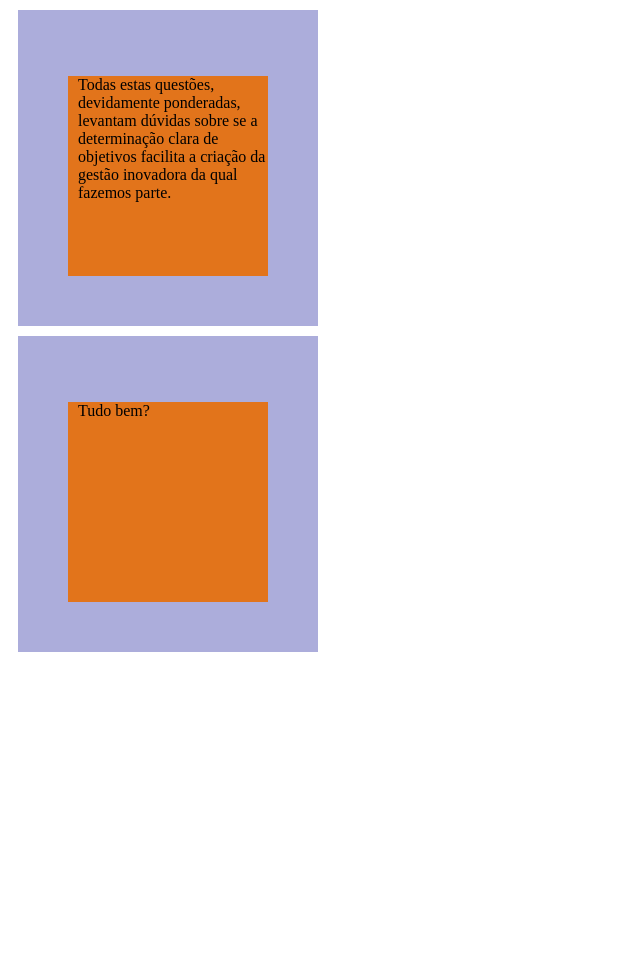
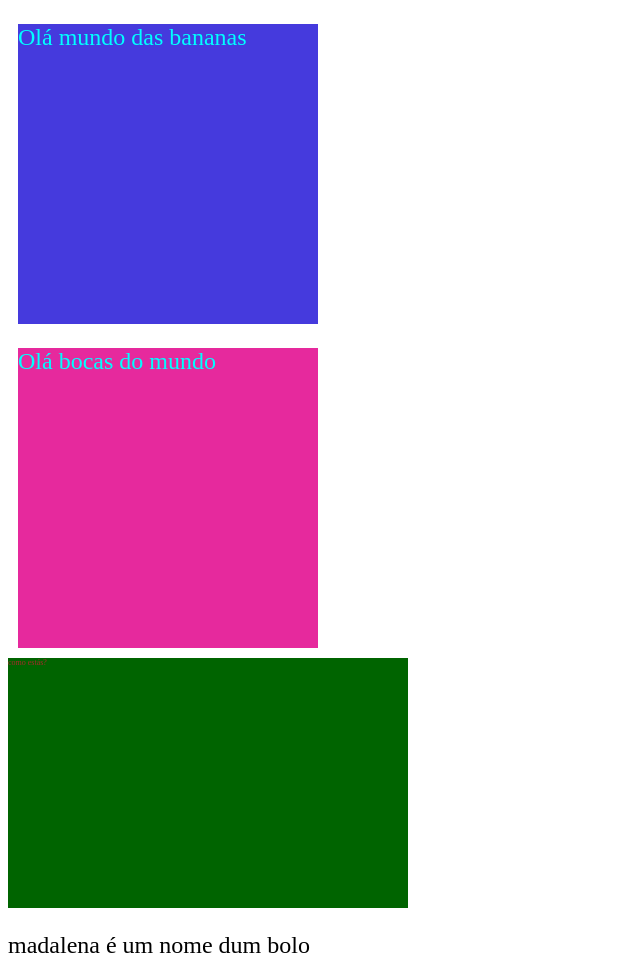
Before and after one commit to MaMaMa98/aulas, a plain HTML site: page exercicio2/index.html in a window 1280 px wide. Shown: the top 962 px of the page, without its empty margins (0-640 px from the left). Before the commit the page ends 800 px from the top, so only its background shows below. Drawn offline with Linux system fonts and the light colour scheme.

Commit message:
Update index.html

```diff
--- a/exercicio2/index.html
+++ b/exercicio2/index.html
@@ -5,22 +5,75 @@
     <meta http-equiv="X-UA-Compatible" content="IE=edge">
     <meta name="viewport" content="width=device-width, initial-scale=1.0">
     <title>Exercicio 2</title>
+
+    <style>
+        p{
+            font-size: 24px;
+        }
+
+
+        .caixa-1{
+            /*background-color: rgb(230, 41, 157) !important;*/
+            background-color: rgb(230, 41, 157);
+            width: 300px;
+            height:300px;
+            margin: 10px;
+
+
+        }
+
+        .caixa-2{
+            width: 400px;
+            background-color: darkgreen;
+            height:250px;
+
+        }
+        .caixa-1 p{
+            color: aqua;
+        }
+
+        .caixa-2 p{
+            color: brown;
+            font-size: 8px;
+        }
+        .caixa-especial{background-color: rgb(69, 58, 221);}
+
+        .caixa-4, .caixa-5{
+
+            background-color: brown;
+            width: 500px;
+            height:600px;
+            margin: 20px;
+        }
+        .caixa-5 {
+            background-color: burlywood;
+        }
+    </style>
 </head>
 <body>
-    <div style="width: 200px; min-height: 200px;background: rgba(97, 99, 187, 0.521);padding: 50px; margin: 10px;">
-        <div style="width: 190px; height: 200px; background-color: rgb(226, 116, 27);padding-left: 10px ;">
-            <p>Todas estas questões, devidamente ponderadas, levantam dúvidas sobre se a determinação clara de objetivos facilita a criação da gestão inovadora da qual fazemos parte.
-            </p>
 
-        </div>
+    <div class="caixa-1 caixa-especial" >
+        <p>Olá mundo das bananas</p>
+    </div>
+    <div class="caixa-1 " >
+        <p>Olá bocas do mundo</p>
     </div>
 
-    <div style="width: 200px; min-height: 200px;background: rgba(97, 99, 187, 0.521);padding: 50px; margin: 10px;">
-        <div style="width: 190px; height: 200px; background-color: rgb(226, 116, 27);padding-left: 10px ;">
-            <p>Tudo bem?</p>
+<div>
+    <div class="caixa-2">
 
-        </div>
+        <p>como estás?</p>
+
     </div>
 
+    <p>madalena é um nome dum bolo </p>
+
+</div>
+<div class="caixa-4">
+    <p>olá olé</p>
+</div>
+<div class="caixa-5">
+    <p>olá oli</p>
+</div>
 </body>
 </html>
```
